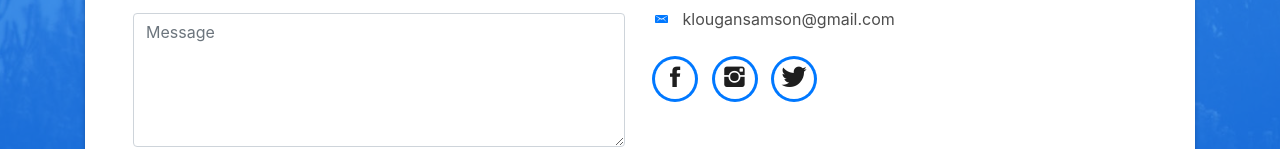
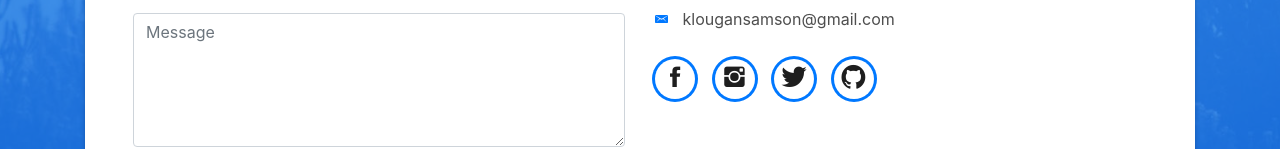
Before and after one commit to Samriqtch/Samriqtch.github.io, a plain HTML site: page index.html in a window 1280 px wide. Shown: the part 8959-9108 px from the top of the page. Drawn offline with Linux system fonts and the light colour scheme; files whose address does not match are found by name.

Commit message:
[feature/upgrades]: Ajout du bouton redirigant vers la page github, en bas de page

```diff
--- a/index.html
+++ b/index.html
@@ -955,7 +955,7 @@
                       <li><a href="https://www.facebook.com/samson.klougan" target="_blank"><span class="ico-circle"><i class="ion-social-facebook"></i></span></a></li>
                       <li><a href="https://www.instagram.com/samson_kossi_klougan/" target="_blank"><span class="ico-circle"><i class="ion-social-instagram"></i></span></a></li>
                       <li><a href="https://twitter.com/samsonklougan" target="_blank"><span class="ico-circle"><i class="ion-social-twitter"></i></span></a></li>
-                      <!--<li><a href=""><span class="ico-circle"><i class="ion-social-pinterest"></i></span></a></li>-->
+                      <li><a href="https://github.com/Samriqtch"><span class="ico-circle"><i class="ion-social-github"></i></span></a></li>
                     </ul>
                   </div>
                 </div>
```
